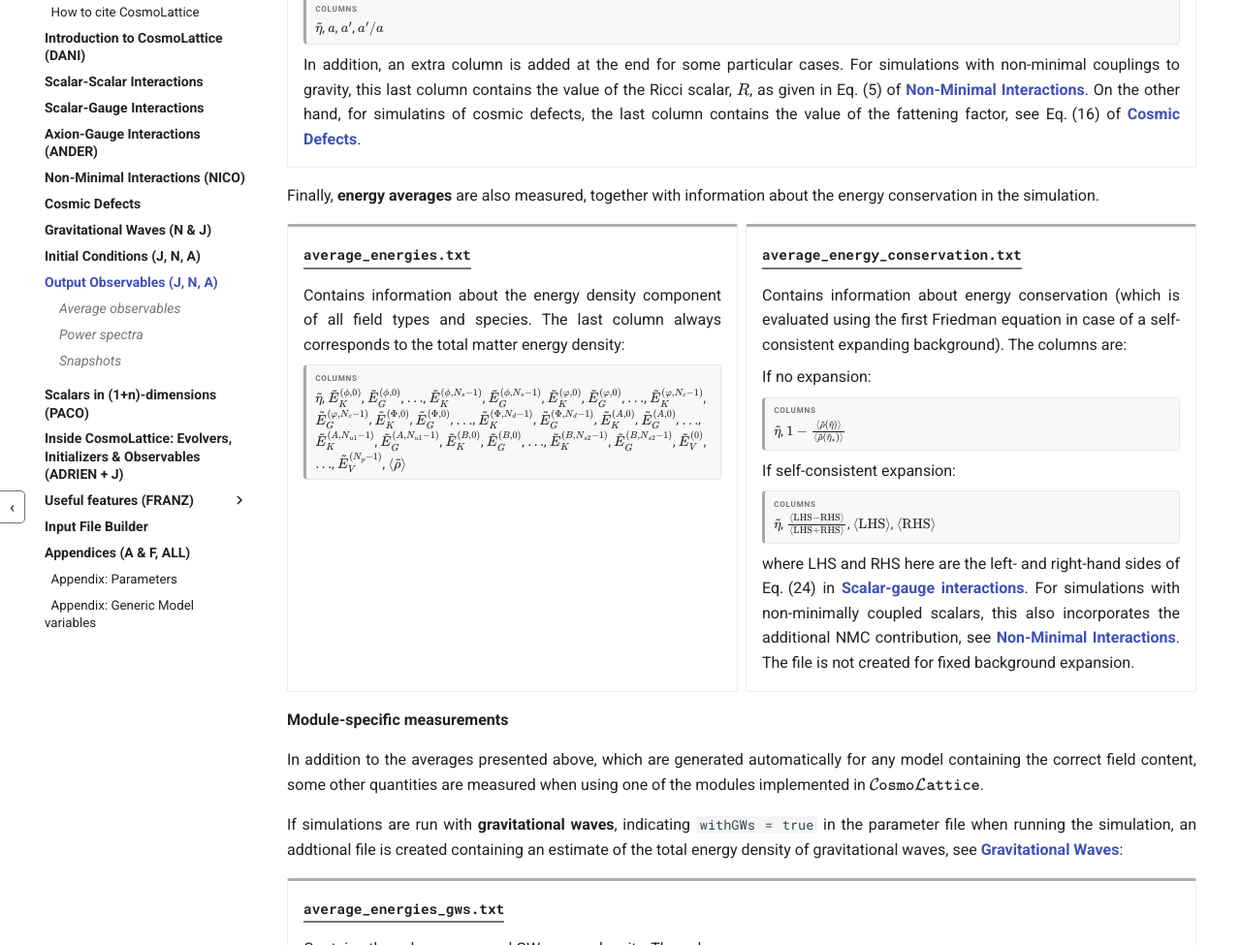
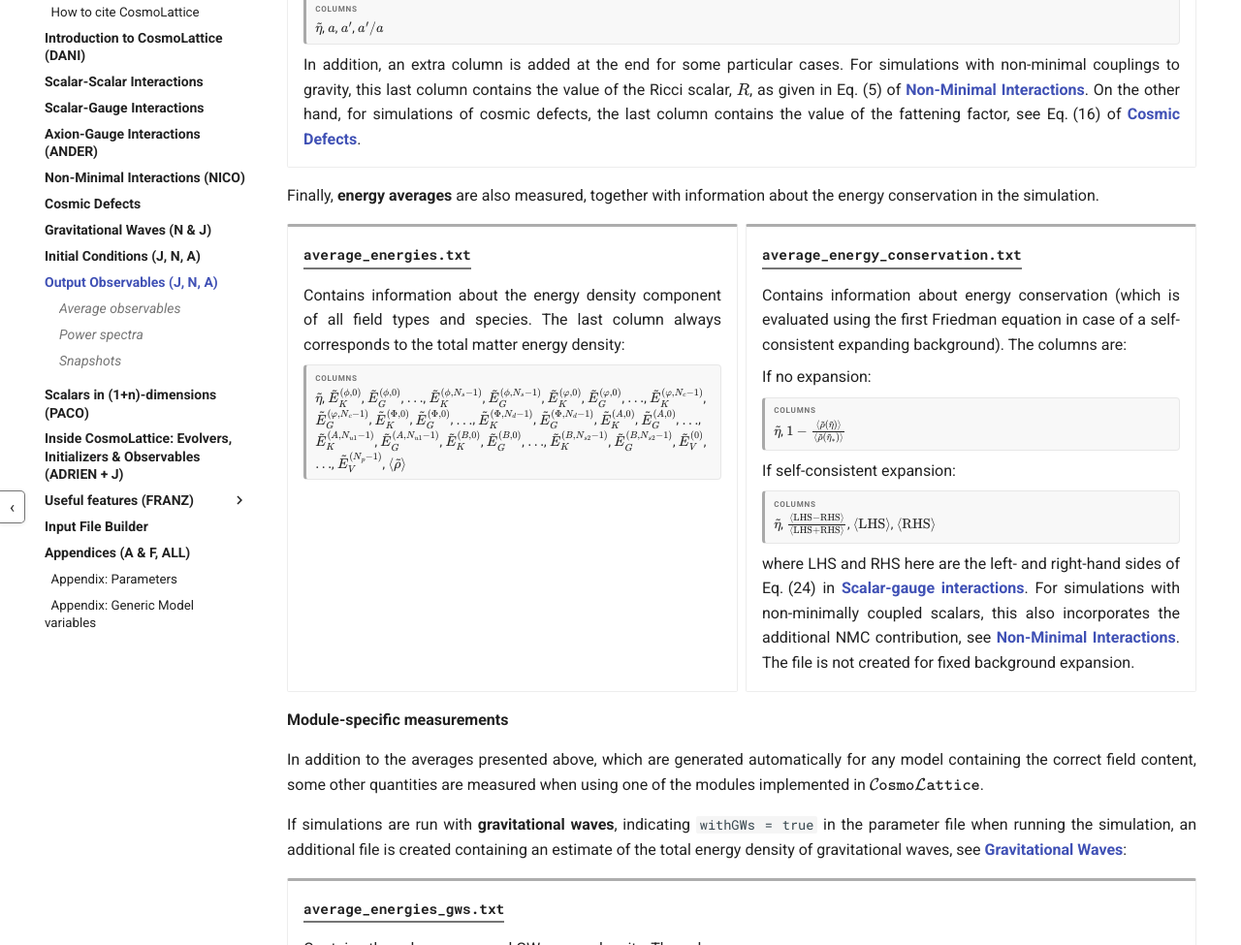
Before and after one commit to cosmolattice/cosmolatticeweb, an MkDocs documentation site: the page built from source/docs/Manual/Observables.md, in a window 1280 px wide and 1400 px high, scrolled down 3117 px. Shown: the part 177-1152 px from the top of the window at 97% size. Built offline with MkDocs 1.6.1 and Material for MkDocs 9.7.7, drawn with Linux system fonts in a browser that asks for light colours; comment, search, counter and statistics services are not loaded; some of the changed text lies outside the part shown.

Commit message:
docs(manual): fix stale content flagged during Outputs uniformization
- GW: repair broken/duplicated { #subsec_GWobservablesLattice } anchors
  (bold-heading attr_list rendered literally); now [](){ #id } form with
  distinct ids (…Lattice / …CL). Fix \eqref{eq_GWTraceFormula}} double
  brace and "especified" typo.
- ALP: flagChiral -> flagChiralPS (real parameter name, per runparameters.h).
- Observables: average_SU2Doublet component columns had ⟨Φ̃⟩ twice; 2nd is
  now the derivative ⟨Φ̃'⟩. Typos: psectra->spectra, filed->files/field,
  simulatins->simulations, addtional->additional, Cosmoattice->CosmoLattice.
- gauge fields: average_norm_[U1]/[SU2] -> average_norm_U1/SU2 (match real
  filenames and Observables).
- singlet reference: tOutpufFreq/tOutpufInfreq -> tOutputFreq/tOutputInfreq.

Jorge review comments left untouched. Docs build exits 0.

Co-Authored-By: Claude Opus 4.8 (1M context) <noreply@anthropic.com>

```diff
--- a/source/docs/Manual/Observables.md
+++ b/source/docs/Manual/Observables.md
@@ -64,7 +64,7 @@ For simulations with scalar doublets, `NSU2Doublet > 0`, one also gets:
 
     Measurements related to each component of the scalar doublets. Four files are created per field species. They contain:
 
-    $\tilde{ \eta}$, $\langle \tilde{\Phi}_{\texttt{nfld}} \rangle$, $\langle \tilde{\Phi}_{\texttt{nfld}} \rangle$, $\langle \tilde{\Phi}_{\texttt{nfld}}^2 \rangle$, $\langle \tilde{\Phi}^{'2}_{\texttt{nfld}} \rangle$, $\text{rms} (\tilde{\Phi}_{\texttt{nfld}})$, $\text{rms} (\tilde{\Phi}'_{\texttt{nfld}})$
+    $\tilde{ \eta}$, $\langle \tilde{\Phi}_{\texttt{nfld}} \rangle$, $\langle \tilde{\Phi}'_{\texttt{nfld}} \rangle$, $\langle \tilde{\Phi}_{\texttt{nfld}}^2 \rangle$, $\langle \tilde{\Phi}^{'2}_{\texttt{nfld}} \rangle$, $\text{rms} (\tilde{\Phi}_{\texttt{nfld}})$, $\text{rms} (\tilde{\Phi}'_{\texttt{nfld}})$
     {: .cl-schema }
 
 </div>
@@ -141,7 +141,7 @@ In addition to these files related to field averages, results for the evolution
     $\tilde \eta$, $a$, $a'$, $a' / a$
     {: .cl-schema }
 
-    In addition, an extra column is added at the end for some particular cases. For simulations with non-minimal couplings to gravity, this last column contains the value of the Ricci scalar, $R$, as given in Eq.$~$(5) of [**Non-Minimal Interactions**](NMC.md). On the other hand, for simulatins of cosmic defects, the last column contains the value of the fattening factor, see Eq.$~$(16) of [**Cosmic Defects**](Defects.md).
+    In addition, an extra column is added at the end for some particular cases. For simulations with non-minimal couplings to gravity, this last column contains the value of the Ricci scalar, $R$, as given in Eq.$~$(5) of [**Non-Minimal Interactions**](NMC.md). On the other hand, for simulations of cosmic defects, the last column contains the value of the fattening factor, see Eq.$~$(16) of [**Cosmic Defects**](Defects.md).
 
 </div>
 
@@ -179,7 +179,7 @@ Finally, **energy averages** are also measured, together with information about
 
 In addition to the averages presented above, which are generated automatically for any model containing the correct field content, some other quantities are measured when using one of the modules implemented in $\mathcal{C}\mathtt{osmo}\mathcal{L}\mathtt{attice}$.
 
-If simulations are run with **gravitational waves**, indicating `withGWs = true` in the parameter file when running the simulation, an addtional file is created containing an estimate of the total energy density of gravitational waves, see [**Gravitational Waves**](GW.md):
+If simulations are run with **gravitational waves**, indicating `withGWs = true` in the parameter file when running the simulation, an additional file is created containing an estimate of the total energy density of gravitational waves, see [**Gravitational Waves**](GW.md):
 
 <div class="grid cards cl-files" markdown>
 
```
Also changed, not shown: other parts of source/docs/Manual/Observables.md (+3 -3 lines), source/docs/Manual/ALP.md (+1 -1 lines), source/docs/Manual/GW.md (+6 -4 lines), source/docs/Manual/My first model of (singlet) scalar fields.md (+2 -2 lines), source/docs/Manual/My first model of gauge fields.md (+2 -2 lines).
